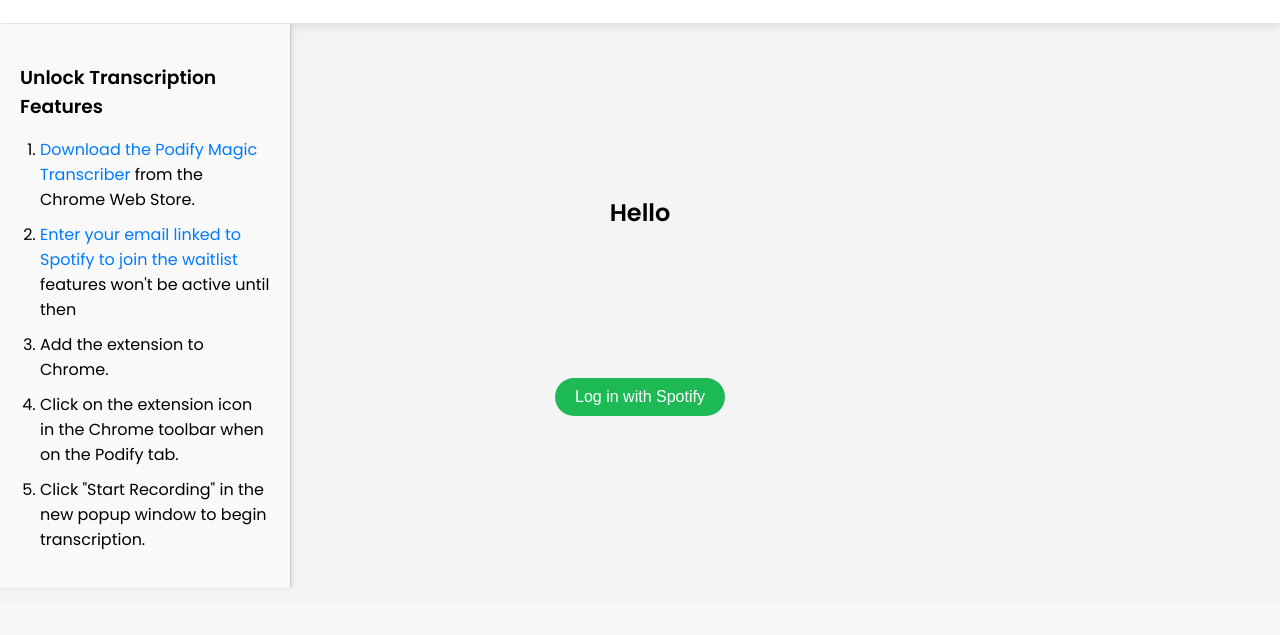
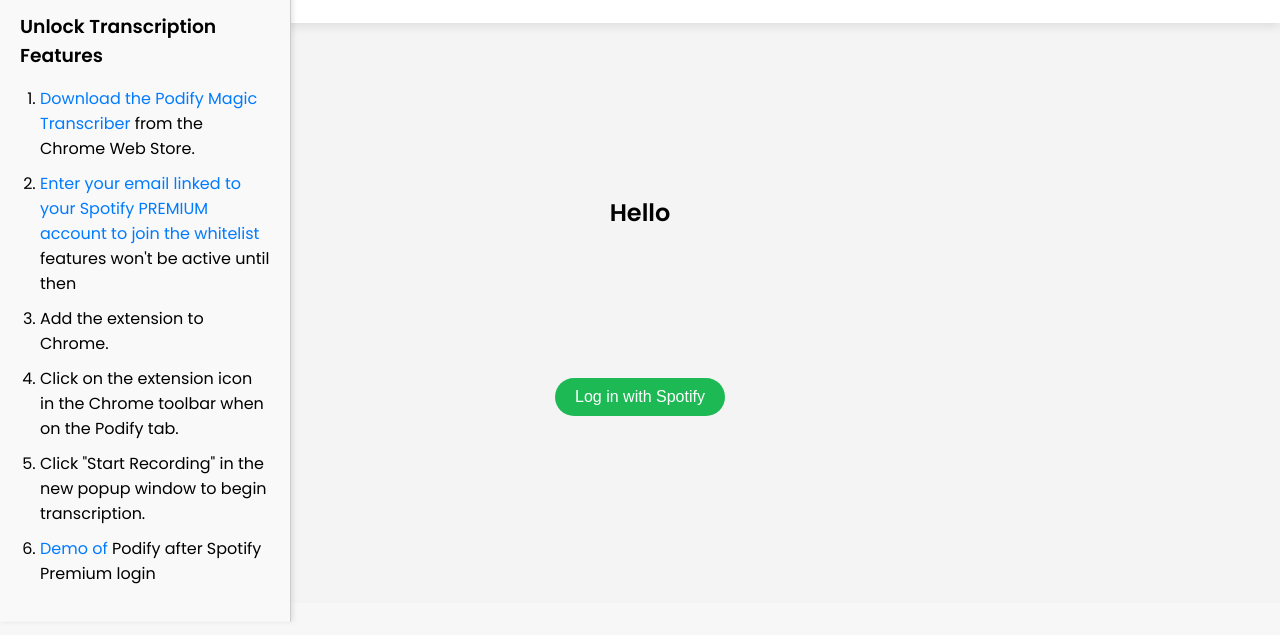
Before and after one commit to harivmasoor/Podify, a website built with webpack: page index.html in a window 1280 px wide. Shown: the part 118-753 px from the top of the page. Built offline with nearby package versions, Linux system fonts and the light colour scheme; no server answers; files whose address does not match are found by name.

Commit message:
uploaded demo

```diff
--- a/index.html
+++ b/index.html
@@ -28,10 +28,11 @@
         <h3>Unlock Transcription Features</h3>
         <ol>
             <li><a href="https://chrome.google.com/webstore/detail/podify-magic-transcriber/mgobhppcmnbddmlmeofgfhdmfkhkjggp" target="_blank" rel="noopener noreferrer">Download the Podify Magic Transcriber</a> from the Chrome Web Store.</li>
-            <li><a href="https://docs.google.com/forms/d/e/1FAIpQLSeASJkcRJgqaNwjj8hTrKHZCCrF5_mM9Ak_sOZ3DZIIKkgjVg/viewform?usp=sf_link" target="_blank" rel="noopener noreferrer">Enter your email linked to Spotify to join the waitlist</a> features won't be active until then</li>
+            <li><a href="https://docs.google.com/forms/d/e/1FAIpQLSeASJkcRJgqaNwjj8hTrKHZCCrF5_mM9Ak_sOZ3DZIIKkgjVg/viewform?usp=sf_link" target="_blank" rel="noopener noreferrer">Enter your email linked to your Spotify PREMIUM account to join the whitelist</a> features won't be active until then</li>
             <li>Add the extension to Chrome.</li>
             <li>Click on the extension icon in the Chrome toolbar when on the Podify tab.</li>
             <li>Click "Start Recording" in the new popup window to begin transcription.</li>
+            <li><a href="https://vimeo.com/862475153" target="_blank" rel="noopener noreferrer">Demo of</a> Podify after Spotify Premium login</li>
         </ol>
     </div>
 
```
